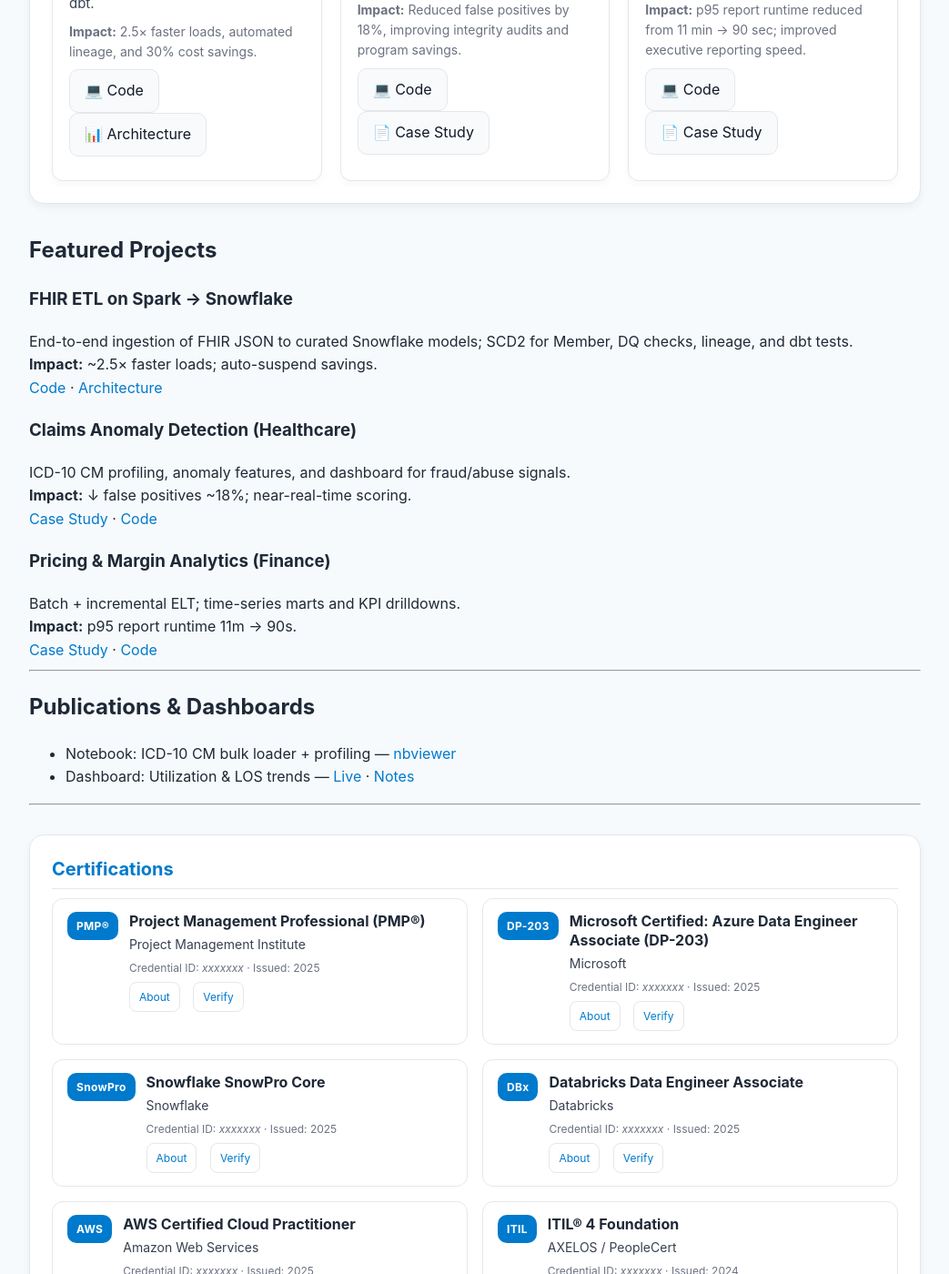
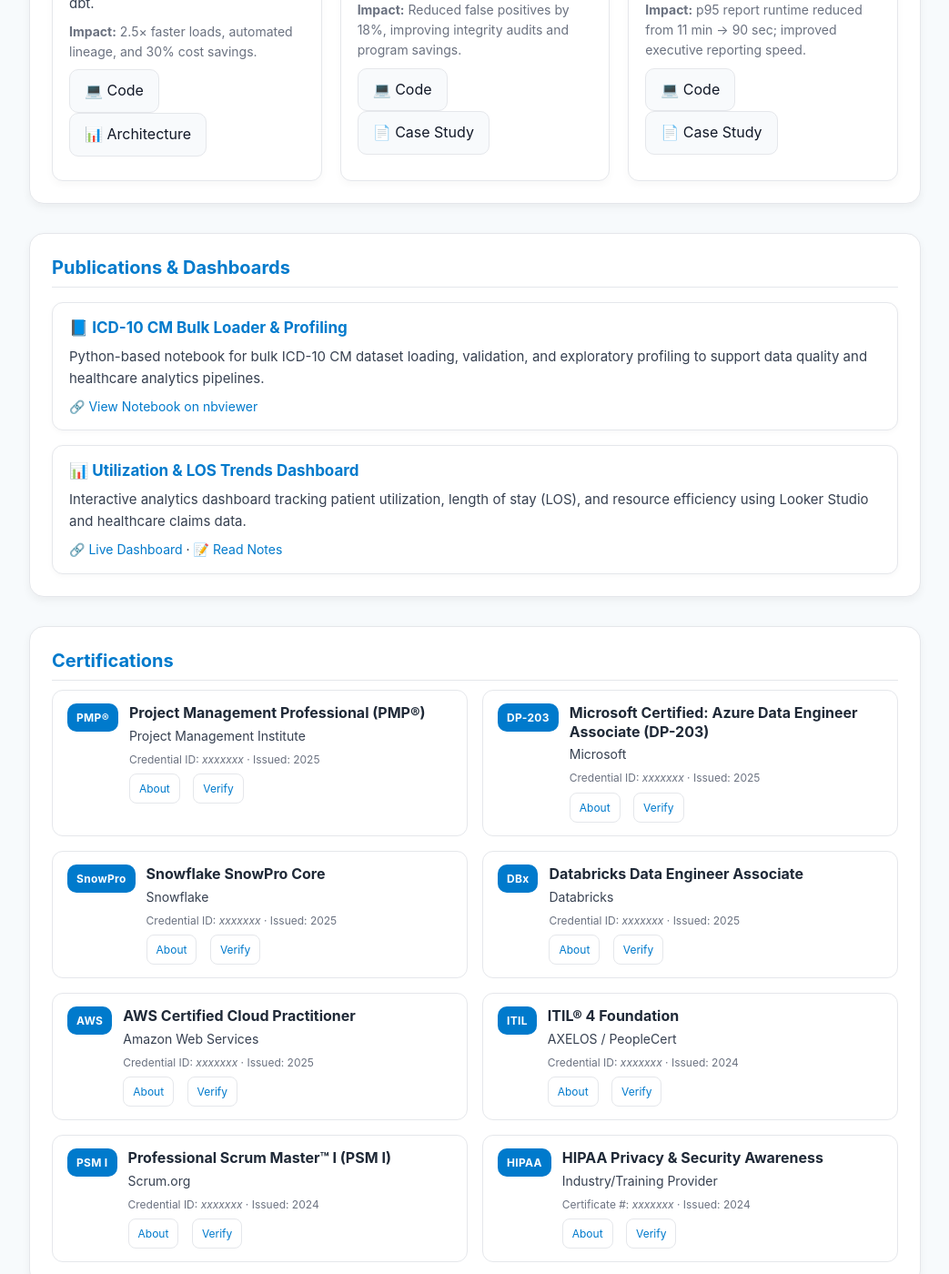
Before and after one commit to PawanJadhav7/PawanJadhav.github.io, a Jekyll site: the page built from index.md, in a window 1280 px wide and 1400 px high, scrolled down 1494 px. Shown: the whole window at 91% size, without its empty margins (118-1161 px from the left). Built offline with Jekyll 4.4.1, drawn with Linux system fonts in a browser that asks for light colours.

Commit message:
Update index.md

```diff
--- a/index.md
+++ b/index.md
@@ -139,30 +139,45 @@ layout: default
 
   </div>
 </section>
-## Featured Projects
 
-### FHIR ETL on Spark → Snowflake
-End-to-end ingestion of FHIR JSON to curated Snowflake models; SCD2 for Member, DQ checks, lineage, and dbt tests.
-**Impact:** ~2.5× faster loads; auto-suspend savings.
-[Code](https://github.com/<repo-fhir>) · [Architecture](/assets/diagrams/fhir_snowflake.png)
+<section style="background:#ffffff;border:1px solid #e5e7eb;border-radius:16px;padding:24px;margin:32px 0;box-shadow:0 4px 10px rgba(0,0,0,0.05);">
 
-### Claims Anomaly Detection (Healthcare)
-ICD-10 CM profiling, anomaly features, and dashboard for fraud/abuse signals.
-**Impact:** ↓ false positives ~18%; near-real-time scoring.
-[Case Study](/projects/healthcare-claims/) · [Code](https://github.com/<repo-claims>)
+  <h2 style="color:#007ACC;margin-top:0;">Publications & Dashboards</h2>
 
-### Pricing & Margin Analytics (Finance)
-Batch + incremental ELT; time-series marts and KPI drilldowns.
-**Impact:** p95 report runtime 11m → 90s.
-[Case Study](/projects/finance-fraud/) · [Code](https://github.com/<repo-pricing>)
+  <div style="display:flex;flex-direction:column;gap:16px;margin-top:16px;">
 
----
+    <!-- Publication 1 -->
+    <div style="border:1px solid #e5e7eb;border-radius:12px;padding:14px 18px;background:#fff;box-shadow:0 2px 6px rgba(0,0,0,0.03);">
+      <h3 style="margin:0 0 6px;color:#007ACC;font-size:17px;">
+        📘 ICD-10 CM Bulk Loader & Profiling
+      </h3>
+      <p style="margin:0;color:#374151;line-height:1.6;font-size:15px;">
+        Python-based notebook for bulk ICD-10 CM dataset loading, validation, and exploratory profiling
+        to support data quality and healthcare analytics pipelines.
+      </p>
+      <p style="margin:8px 0 0;font-size:14px;">
+        🔗 <a href="https://nbviewer.org/..." target="_blank" style="color:#007ACC;text-decoration:none;">View Notebook on nbviewer</a>
+      </p>
+    </div>
 
-## Publications & Dashboards
-- Notebook: ICD-10 CM bulk loader + profiling — [nbviewer](https://nbviewer.org/...)
-- Dashboard: Utilization & LOS trends — [Live](https://lookerstudio.google.com/...) · [Notes](/blog/los-trends.md)
+    <!-- Publication 2 -->
+    <div style="border:1px solid #e5e7eb;border-radius:12px;padding:14px 18px;background:#fff;box-shadow:0 2px 6px rgba(0,0,0,0.03);">
+      <h3 style="margin:0 0 6px;color:#007ACC;font-size:17px;">
+        📊 Utilization & LOS Trends Dashboard
+      </h3>
+      <p style="margin:0;color:#374151;line-height:1.6;font-size:15px;">
+        Interactive analytics dashboard tracking patient utilization, length of stay (LOS), and resource
+        efficiency using Looker Studio and healthcare claims data.
+      </p>
+      <p style="margin:8px 0 0;font-size:14px;">
+        🔗 <a href="https://lookerstudio.google.com/..." target="_blank" style="color:#007ACC;text-decoration:none;">Live Dashboard</a> ·
+        📝 <a href="/blog/los-trends.md" target="_blank" style="color:#007ACC;text-decoration:none;">Read Notes</a>
+      </p>
+    </div>
 
----
+  </div>
+</section>
+
 <section style="background:#ffffff;border:1px solid #e5e7eb;border-radius:16px;padding:24px;margin:32px 0;box-shadow:0 4px 10px rgba(0,0,0,0.05);">
 
   <h2 style="color:#007ACC;margin-top:0;">Certifications</h2>
```
